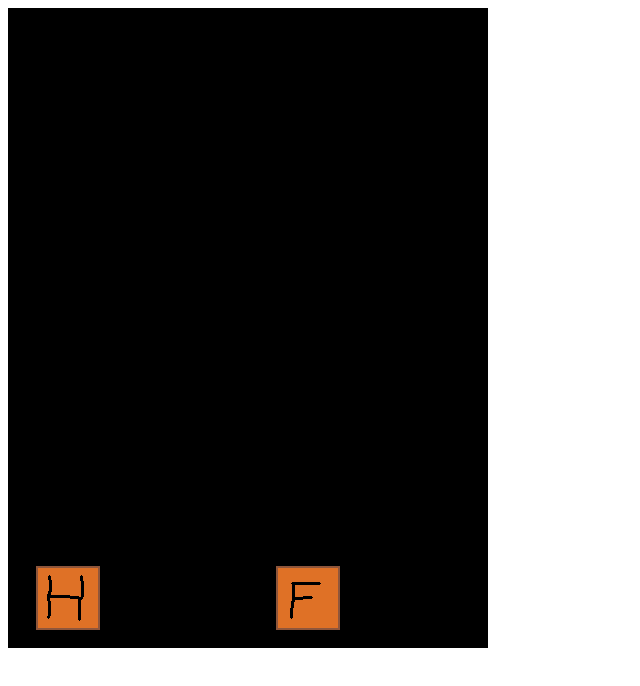
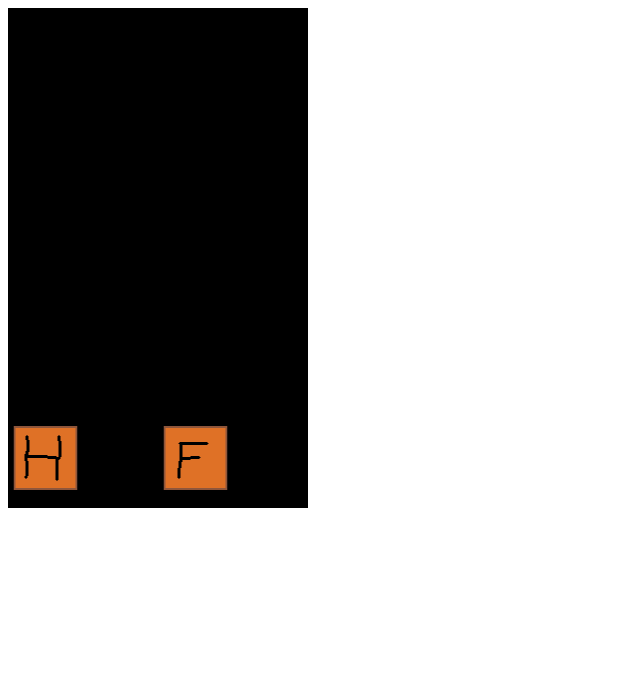
Before and after one commit to maurogestoso/hand-foot-coordination, a plain HTML site: page index.html in a window 1280 px wide. Shown: the whole page, without its empty margins (0-640 px from the left). Drawn offline with Linux system fonts and the light colour scheme; animation ran at ten frames a second.

Commit message:
Change size of game

```diff
--- a/index.html
+++ b/index.html
@@ -13,7 +13,7 @@
 <script>
 	window.onload = function() {
 
-		var game = new Phaser.Game(480, 640, Phaser.AUTO, 'gameContainer');
+		var game = new Phaser.Game(300, 500, Phaser.AUTO, 'gameContainer');
 
 		game.state.add('Game', HandFoot.Game);
 
```
